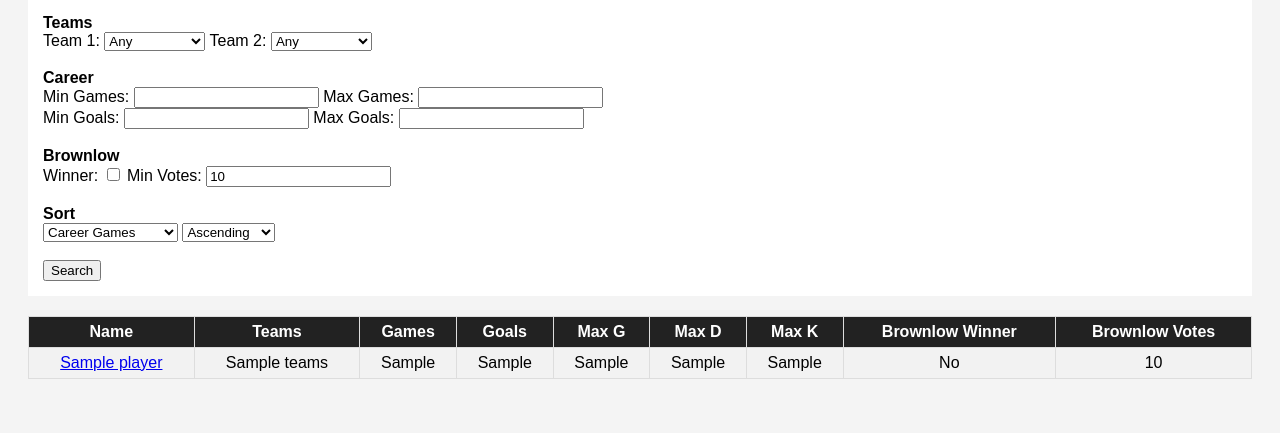
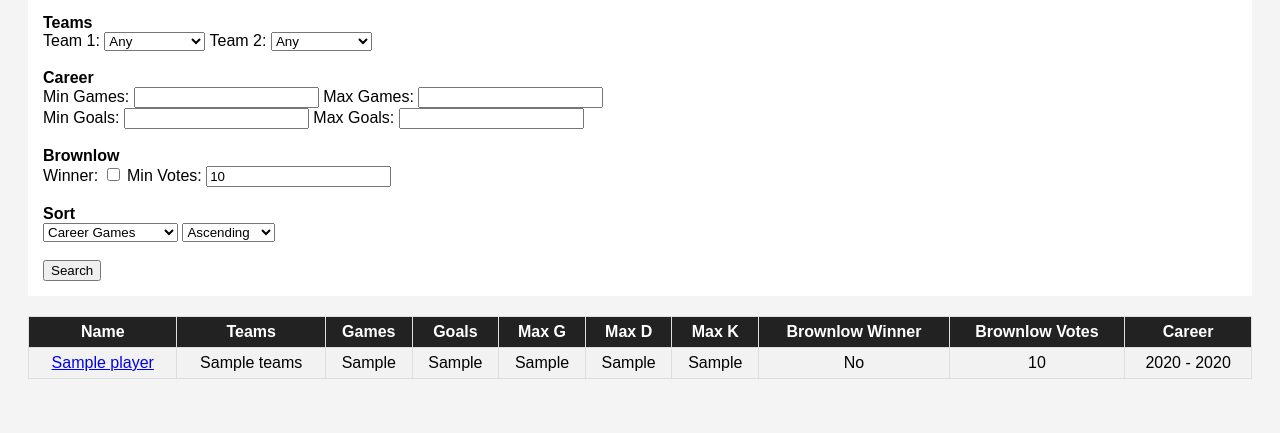
Before and after one commit to alexjvillani/afl-assistant, a Flask app: template Templates/index.html in a window 1280 px wide. Shown: the part 110-543 px from the top of the page. Run offline with Flask 3, Linux system fonts and the light colour scheme; the template is opened without the code that fills it: most values are stand-ins (such as "Sample title", 1, 10 or a date in 2020).

Commit message:
Added back career span, accidently got rid of it.

```diff
--- a/Templates/index.html
+++ b/Templates/index.html
@@ -95,6 +95,7 @@
 	<th>Max K</th>
     <th>Brownlow Winner</th>
     <th>Brownlow Votes</th>
+	<th>Career</th>
 </tr>
 
 {% for p in players %}
@@ -112,6 +113,7 @@
 	<td>{{ p['max_kicks_game'] }}</td>
     <td>{{ "Yes" if p['brownlow_winner'] == 1 else "No" }}</td>
     <td>{{ p['brownlow_votes'] }}</td>
+	<td>{{ p['first_year'] }} - {{ p['last_year'] }}</td>
 </tr>
 {% endfor %}
 </table>
--- a/app.py
+++ b/app.py
@@ -71,7 +71,9 @@
         "max_goals_game",
         "max_disposals_game",
         "brownlow_votes",
-        "brownlow_wins"
+        "brownlow_wins",
+        "first_year",
+        "last_year"
     ]
 
     if sort_column not in allowed_columns:
```
